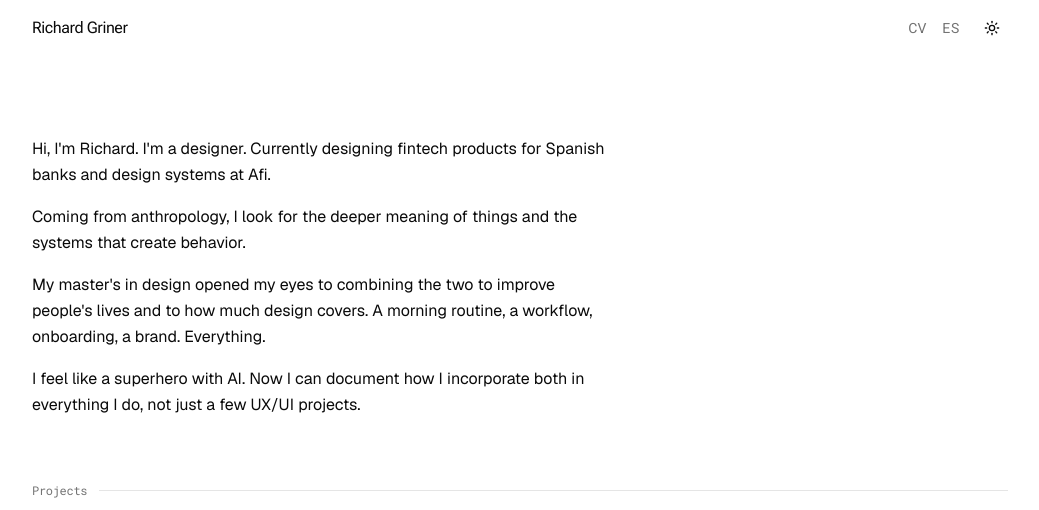
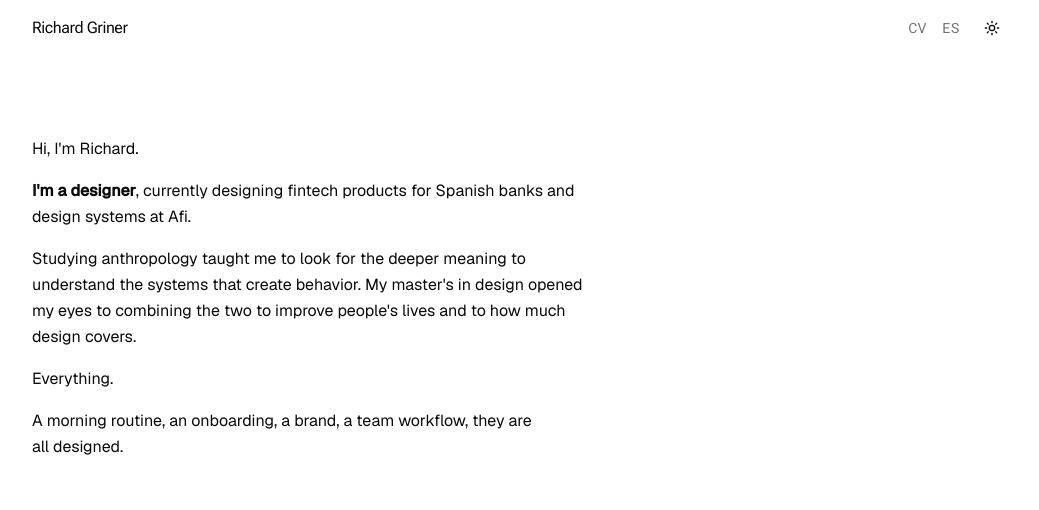
Before and after one commit to RichGriner1/portfolioV2, a Next.js app: page / in a window 1280 px wide. Shown: the top 510 px of the page, without its empty margins (120-1159 px from the left). Built offline with nearby package versions, Linux system fonts and the light colour scheme.

Commit message:
feat(home): final intro copy from Richard — bold designer lead, merged paragraphs, cut AI closer
ES mirrors EN, still flagged TODO(afi-redaccion) for the Peninsular pass.

Co-Authored-By: Claude Fable 5 <noreply@anthropic.com>

```diff
--- a/src/components/home-intro.tsx
+++ b/src/components/home-intro.tsx
@@ -1,22 +1,32 @@
 "use client";
+
+import type { ReactNode } from "react";
 
 import { BlurFade } from "@/components/motion/blur-fade";
 import { pick, useLang, type Bilingual } from "@/lib/i18n";
 
-// Final copy from Richard (Figma: Story-architect 104:359) — do not rewrite.
-// ES is a first-pass translation of Richard's EN — reviewed copy welcome.
-const INTRO: Bilingual<string[]> = {
+// Final copy from Richard, updated 2026-08-04 — supersedes Figma Story-architect 104:359. Do not rewrite.
+// ES is a first-pass translation of Richard's EN — awaiting review.
+const INTRO: Bilingual<ReactNode[]> = {
   en: [
-    "Hi, I'm Richard. I'm a designer. Currently designing fintech products for Spanish banks and design systems at Afi.",
-    "Coming from anthropology, I look for the deeper meaning of things and the systems that create behavior.",
-    "My master's in design opened my eyes to combining the two to improve people's lives and to how much design covers. A morning routine, a workflow, onboarding, a brand. Everything.",
-    "I feel like a superhero with AI. Now I can document how I incorporate both in everything I do, not just a few UX/UI projects.",
+    "Hi, I'm Richard.",
+    <>
+      <strong>{"I'm a designer"}</strong>
+      {", currently designing fintech products for Spanish banks and design systems at Afi."}
+    </>,
+    "Studying anthropology taught me to look for the deeper meaning to understand the systems that create behavior. My master's in design opened my eyes to combining the two to improve people's lives and to how much design covers.",
+    "Everything.",
+    "A morning routine, an onboarding, a brand, a team workflow, they are all designed.",
   ],
   es: [
-    "Hola, soy Richard. Soy diseñador. Ahora mismo diseño productos fintech para banca española y sistemas de diseño en Afi.",
-    "Vengo de la antropología: busco el significado profundo de las cosas y los sistemas que crean comportamiento.",
-    "El máster en diseño me abrió los ojos a combinar las dos cosas para mejorar la vida de la gente, y a todo lo que abarca el diseño. Una rutina de mañana, un flujo de trabajo, un onboarding, una marca. Todo.",
-    "Con la IA me siento un superhéroe. Ahora puedo documentar cómo incorporo ambas en todo lo que hago, no solo en unos pocos proyectos de UX/UI.",
+    "Hola, soy Richard.",
+    <>
+      <strong>Soy diseñador</strong>
+      {" y ahora mismo diseño productos fintech para banca española y sistemas de diseño en Afi."}
+    </>,
+    "Estudiar antropología me enseñó a buscar el significado profundo para entender los sistemas que crean comportamiento. Mi máster en diseño me abrió los ojos a combinar ambas disciplinas para mejorar la vida de la gente y a todo lo que abarca el diseño.",
+    "Todo.",
+    "Una rutina de mañana, un onboarding, una marca, un flujo de trabajo de equipo, todo está diseñado.",
   ],
 };
 
@@ -26,7 +36,7 @@ export function HomeIntro() {
   return (
     <section className="flex max-w-xl flex-col gap-4 pt-12 sm:pt-20">
       {pick(INTRO, lang).map((p, i) => (
-        <BlurFade key={p.slice(0, 24)} delay={i * 0.08}>
+        <BlurFade key={`${lang}-${i}`} delay={i * 0.08}>
           <p className="font-geist text-foreground leading-relaxed">{p}</p>
         </BlurFade>
       ))}
```
